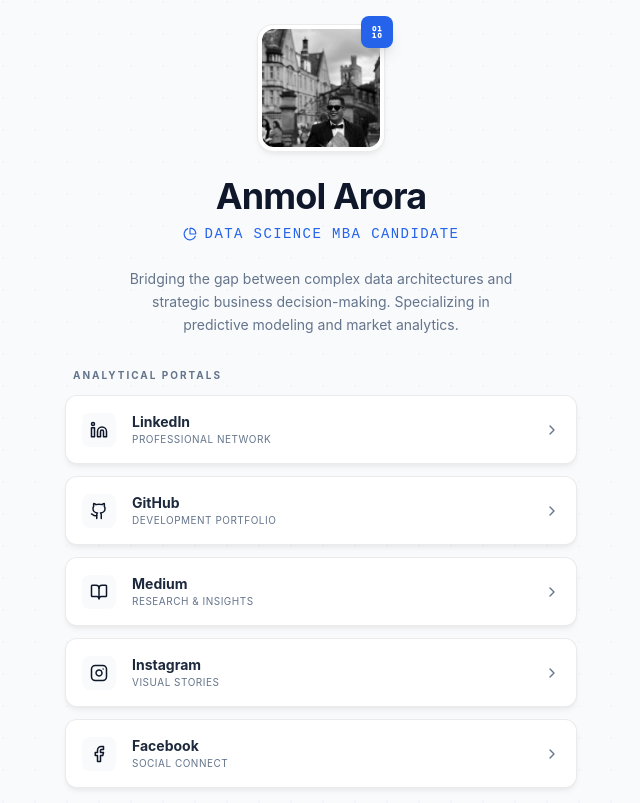
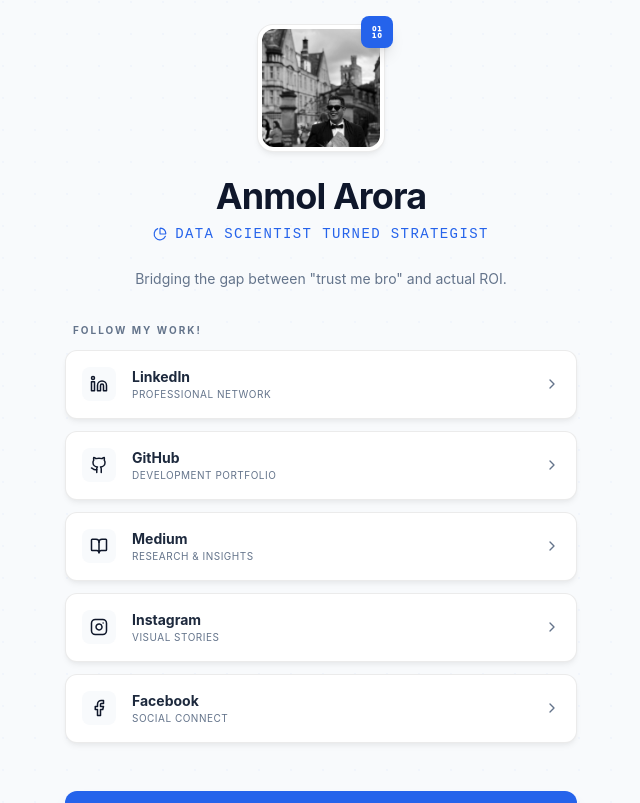
Before and after one commit to anmolarora036/anmolportfolio, a React (Vite) app: page / in a window 1280 px wide. Shown: the top 803 px of the page, without its empty margins (319-959 px from the left). Built offline with nearby package versions, Linux system fonts and the light colour scheme.

Commit message:
Update personal description and section headings

```diff
--- a/src/App.tsx
+++ b/src/App.tsx
@@ -93,18 +93,20 @@
             <h1 className="text-4xl font-bold tracking-tight text-slate-900">Anmol Arora</h1>
             <div className="flex items-center justify-center gap-2 text-accent font-mono text-sm uppercase tracking-widest">
               <PieChart size={14} />
-              <span>Data Science MBA Candidate</span>
+              <span>Data Scientist turned Strategist</span>
             </div>
           </div>
 
           <p className="text-muted text-sm leading-relaxed max-w-sm mx-auto">
-            Bridging the gap between complex data architectures and strategic business decision-making. Specializing in predictive modeling and market analytics.
+            Bridging the gap between "trust me bro" and actual ROI.
+
+
           </p>
         </div>
 
         {/* Portals Section */}
         <div className="space-y-3">
-          <h2 className="text-[10px] uppercase tracking-[0.2em] text-muted font-bold px-2">Analytical Portals</h2>
+          <h2 className="text-[10px] uppercase tracking-[0.2em] text-muted font-bold px-2">Follow my work!</h2>
           <div className="grid gap-3">
             {links.map((link, index) => (
               <motion.a
```
